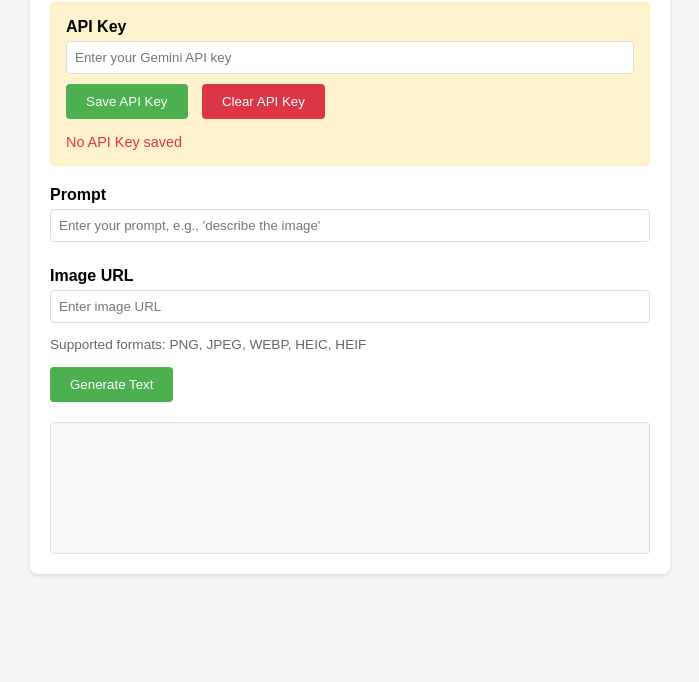
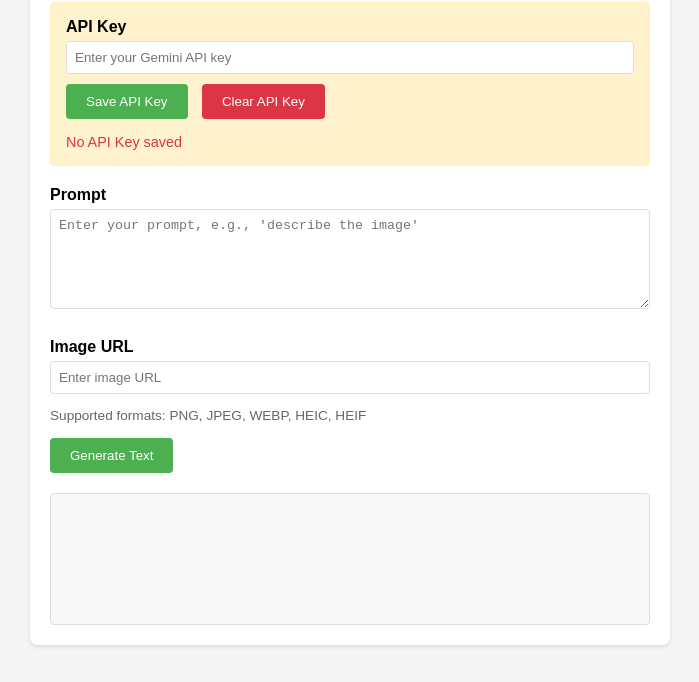
Before and after one commit to cy6erskunk/smaps, a plain HTML site: page gemini-api-tool/index.html in a window 1280 px wide. Shown: the part 118-800 px from the top of the page, without its empty margins (290-989 px from the left). Drawn offline with Linux system fonts and the light colour scheme.

Commit message:
Prmopt input to textarea

```diff
--- a/gemini-api-tool/index.html
+++ b/gemini-api-tool/index.html
@@ -38,6 +38,11 @@
       box-sizing: border-box;
       border: 1px solid #ddd;
       border-radius: 4px;
+    }
+
+    textarea {
+      min-height: 100px;
+      resize: vertical;
     }
 
     select {
@@ -125,7 +130,7 @@
 
     <div class="input-group">
       <label for="prompt">Prompt</label>
-      <input type="text" id="prompt" placeholder="Enter your prompt, e.g., 'describe the image'">
+      <textarea id="prompt" placeholder="Enter your prompt, e.g., 'describe the image'"></textarea>
     </div>
 
     <div class="input-group">
```
